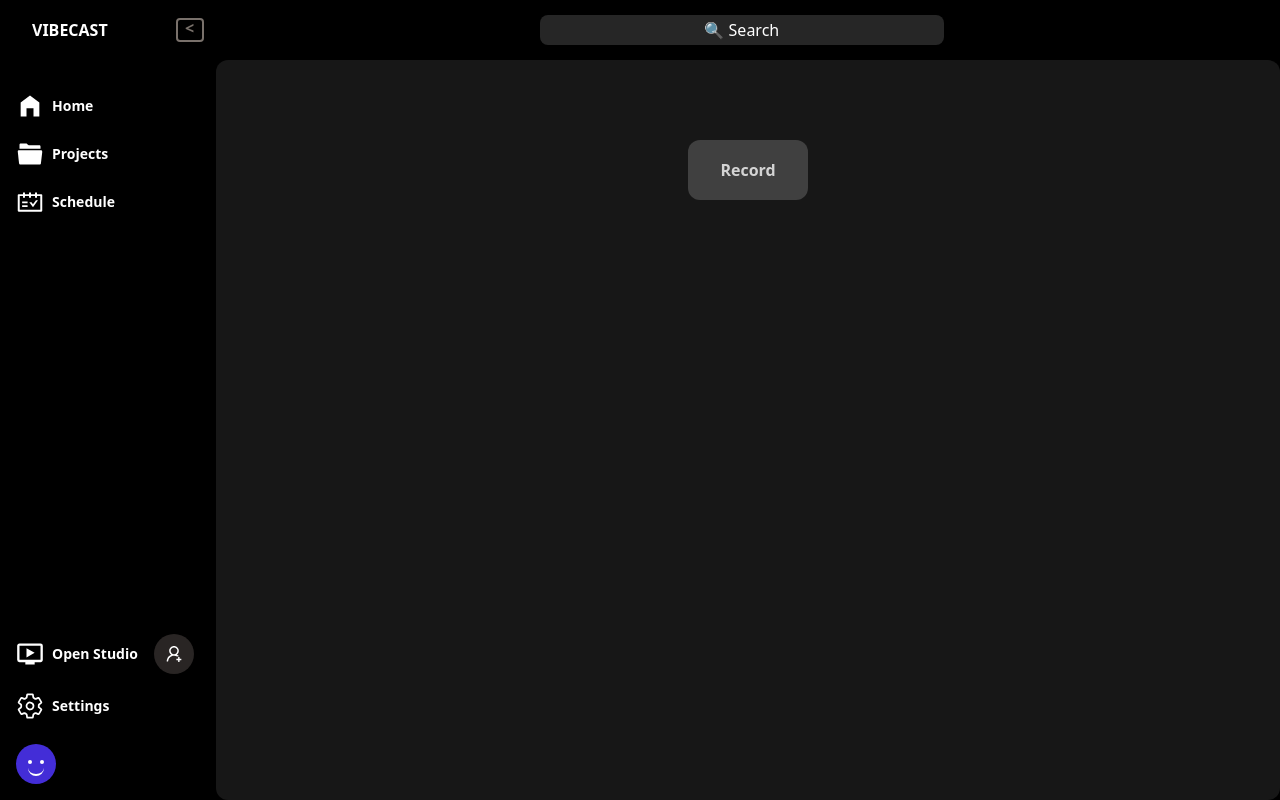
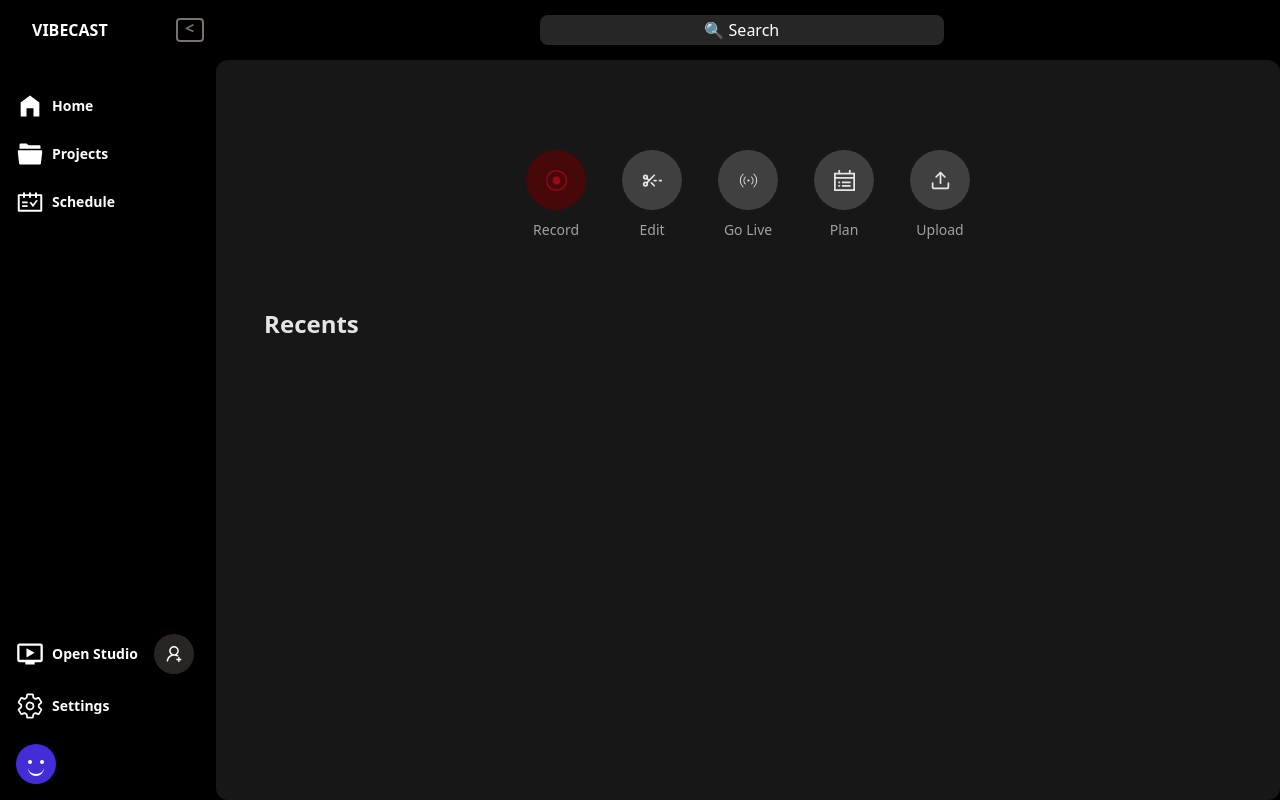
Before and after one commit to devanand13/vibecast, a Next.js app: page /dashboard/home in a window 1280 px wide. Built offline with nearby package versions, Linux system fonts and the light colour scheme.

Commit message:
UI : Dashboard Buttons

```diff
--- a/app/dashboard/home/page.tsx
+++ b/app/dashboard/home/page.tsx
@@ -3,12 +3,21 @@ import { useState } from "react";
 import { DashboardTopBar } from "@/components/DashboardTopBar";
 import { SideBar } from "@/components/SideBar";
 import { useRouter } from "next/navigation";
+import { DashboardBtn } from "@/components/DashboardBtn";
+import { BsRecordCircle } from "react-icons/bs";
+import { LuScissorsLineDashed,LuUpload } from "react-icons/lu";
+import { CiStreamOn } from "react-icons/ci";
+import { GrPlan } from "react-icons/gr";
+
+
+
 
 export default function Home(){
     const [isSidebarVisible, setSidebarVisible] = useState(true);
     const router = useRouter();
 
-    const generateRoomId = (length = 8) => {
+    const generateRoomId = () => {
+        const length = 8;
         const chars = 'abcdefghijklmnopqrstuvwxyzABCDEFGHIJKLMNOPQRSTUVWXYZ0123456789';
         let roomId = '';
         for (let i = 0; i < length/2; i++) {
@@ -20,8 +29,42 @@ export default function Home(){
         for (let i = 0; i < length/2; i++) {
             roomId += chars.charAt(Math.floor(Math.random() * chars.length));
         }
-        return roomId;
+
+        router.push(`/record/podcast/${roomId}`)
     }
+
+    const DashboardOptions = [
+        {
+          text: "Record",
+          icon: BsRecordCircle,
+          onclick: generateRoomId,
+          color: "red",
+        },
+        {
+          text: "Edit",
+          icon: LuScissorsLineDashed,
+          onclick: null,
+          color: "neutral",
+        },
+        {
+          text: "Go Live",
+          icon: CiStreamOn,
+          onclick: null,
+          color: "neutral",
+        },
+        {
+          text: "Plan",
+          icon: GrPlan,
+          onclick: null,
+          color: "neutral",
+        },
+        {
+            text: "Upload",
+            icon: LuUpload,
+            onclick: null,
+            color: "neutral",
+        },
+      ] as const;
 
 
     return <div className="flex flex-col bg-black h-screen">
@@ -31,12 +74,21 @@ export default function Home(){
                 <SideBar isVisible={isSidebarVisible}/>
                 <div className="bg-neutral-900 w-full rounded-xl text-white">
                     <div className="mt-20 flex justify-center items-center">
-                        <button className="w-30 h-15 rounded-xl bg-neutral-700 flex justify-center items-center font-extrabold text-neutral-300 cursor-pointer hover:shadow-lg shadow-neutral-800" onClick={()=>{
-                            const roomId = generateRoomId(6);
-                            router.push(`/record/podcast/${roomId}`)
-                        }}>
-                            Record
-                        </button>
+                    {
+                        DashboardOptions.map((DashboardOption, index) => {
+                            return <div key={index}>
+                                <DashboardBtn icon={DashboardOption.icon} buttonText={DashboardOption.text} color={DashboardOption.color || "neutral"} onClick={DashboardOption.onclick}/>
+                            </div>
+                        })
+                    }
+                    </div>
+                    <div className="p-2 w-full">
+                        <div className=" pl-10 w-full text-neutral-200 text-2xl font-semibold">
+                            Recents
+                        </div>
+                        <div>
+
+                        </div>
                     </div>
                 </div>
             </div>
--- /dev/null
+++ b/app/projects/page.tsx
@@ -0,0 +1,23 @@
+"use client"
+import { useState } from "react";
+import { DashboardTopBar } from "@/components/DashboardTopBar";
+import { SideBar } from "@/components/SideBar";
+
+export default function Projects(){
+    const [isSidebarVisible, setSidebarVisible] = useState(true);
+
+
+    return <div className="flex flex-col bg-black h-screen">
+        <DashboardTopBar setSidebarVisible={setSidebarVisible} isSidebarVisible={isSidebarVisible}/>
+        <div className="flex-1 flex flex-col">
+            <div className="flex flex-1">
+                <SideBar isVisible={isSidebarVisible}/>
+                <div className="bg-neutral-900 w-full rounded-xl text-white">
+                    <div className="mt-20 flex justify-center items-center">
+                        Projects page Rolling out Soon...
+                    </div>
+                </div>
+            </div>
+        </div>
+    </div>
+}
--- /dev/null
+++ b/app/schedule/page.tsx
@@ -0,0 +1,23 @@
+"use client"
+import { useState } from "react";
+import { DashboardTopBar } from "@/components/DashboardTopBar";
+import { SideBar } from "@/components/SideBar";
+
+export default function Projects(){
+    const [isSidebarVisible, setSidebarVisible] = useState(true);
+
+
+    return <div className="flex flex-col bg-black h-screen">
+        <DashboardTopBar setSidebarVisible={setSidebarVisible} isSidebarVisible={isSidebarVisible}/>
+        <div className="flex-1 flex flex-col">
+            <div className="flex flex-1">
+                <SideBar isVisible={isSidebarVisible}/>
+                <div className="bg-neutral-900 w-full rounded-xl text-white">
+                    <div className="mt-20 flex justify-center items-center">
+                        Rolling out Soon...
+                    </div>
+                </div>
+            </div>
+        </div>
+    </div>
+}
--- /dev/null
+++ b/app/studio/page.tsx
@@ -0,0 +1,23 @@
+"use client"
+import { useState } from "react";
+import { DashboardTopBar } from "@/components/DashboardTopBar";
+import { SideBar } from "@/components/SideBar";
+
+export default function Projects(){
+    const [isSidebarVisible, setSidebarVisible] = useState(true);
+
+
+    return <div className="flex flex-col bg-black h-screen">
+        <DashboardTopBar setSidebarVisible={setSidebarVisible} isSidebarVisible={isSidebarVisible}/>
+        <div className="flex-1 flex flex-col">
+            <div className="flex flex-1">
+                <SideBar isVisible={isSidebarVisible}/>
+                <div className="bg-neutral-900 w-full rounded-xl text-white">
+                    <div className="mt-20 flex justify-center items-center">
+                        Studio Opening Soon...
+                    </div>
+                </div>
+            </div>
+        </div>
+    </div>
+}
--- /dev/null
+++ b/components/DashboardBtn.tsx
@@ -0,0 +1,43 @@
+import { IconType } from "react-icons";
+
+const colorMap: Record<string, { default: string; hover: string }> = {
+    red: {
+      default: "bg-red-950",
+      hover: "hover:bg-red-900",
+    },
+    neutral: {
+      default: "bg-neutral-700",
+      hover: "hover:bg-neutral-800",
+    },
+  };
+
+
+export const DashboardBtn = ({
+    buttonText,
+    icon: Icon,
+    color = "neutral",
+    onClick,
+  }: {
+    buttonText: string;
+    icon: IconType;
+    color?: "red" | "gray" | "neutral";
+    onClick: (() => void) | null;
+  }) => {
+    const colorClasses = colorMap[color];
+
+    return (
+      <div className="mx-2 w-20 h-40 flex flex-col items-center">
+        <div className="w-20 h-20 flex justify-center items-center">
+          <button
+            className={`w-[75%] h-[75%] rounded-full flex justify-center items-center font-extrabold text-neutral-300 cursor-pointer ${colorClasses.default} ${colorClasses.hover} shadow-neutral-800 group`}
+            onClick={onClick || (() => {})}
+          >
+            <div className="flex justify-center items-center w-[35%] h-[35%]">
+              <Icon className={`w-full h-full ${color ==="red" ? "text-red-800 group-hover:text-neutral-300" : "text-neutral-200"}`} />
+            </div>
+          </button>
+        </div>
+        <div className="font-medium text-sm text-neutral-400">{buttonText}</div>
+      </div>
+    );
+  };
--- a/components/SideBar.tsx
+++ b/components/SideBar.tsx
@@ -26,7 +26,7 @@ const sideBarOptions = [
     },{
         text:"Schedule",
         icon:AiOutlineSchedule,
-        path:"/dashboard/home"
+        path:"/schedule"
     }
 ]
 
@@ -102,7 +102,7 @@ export const SideBar = ({ isVisible }: { isVisible: boolean }) => {
 
                     <div className="pt-100">
                     <div className="flex">
-                        <SideBarBtn icon={MdOndemandVideo} buttonText="Open Studio" path="/dashboard/home" isOpen={true}/>
+                        <SideBarBtn icon={MdOndemandVideo} buttonText="Open Studio" path="/studio" isOpen={true}/>
                         <div className="flex items-center justify-center cursor-pointer ">
                             <div className="w-10 h-10 rounded-full bg-stone-800 flex justify-center items-center hover:bg-stone-900">
                             <AiOutlineUserAdd size={20}/>
```
